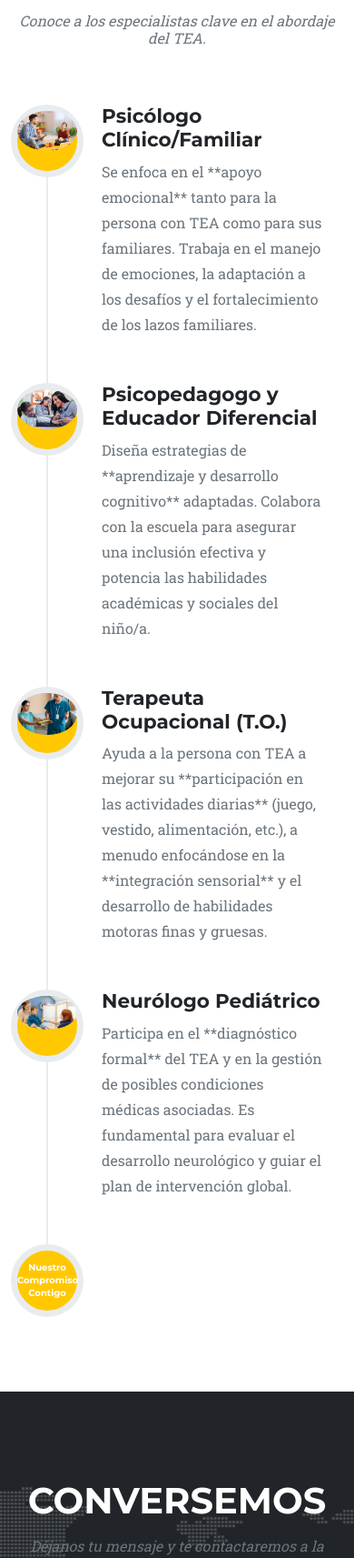
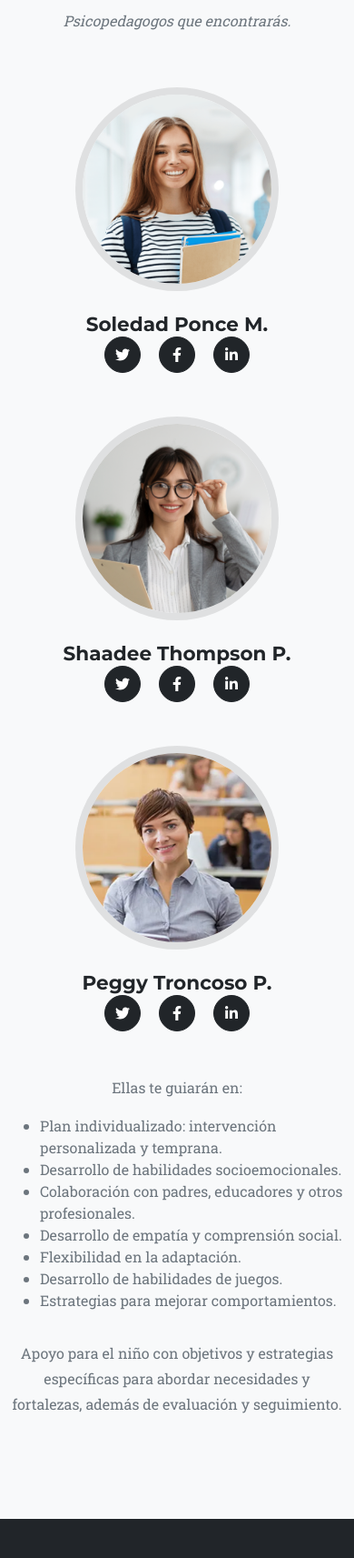
Before and after one commit to JorgeLeal1/tea.github.io, a plain HTML site: page index.html in a window 390 px wide. Shown: the part 2566-4279 px from the top of the page at 91% size. Drawn offline with nearby package versions, Linux system fonts and the light colour scheme.

Commit message:
feat: Se añade equipo de trabajo y se retira sección de profesionales.

```diff
--- a/index.html
+++ b/index.html
@@ -1,22 +1,26 @@
-
 <!DOCTYPE html>
 <html lang="es">
 <head>
     <meta charset="utf-8" />
     <meta name="viewport" content="width=device-width, initial-scale=1, shrink-to-fit=no" />
+
+    <title>TEAcompaño - Apoyo para el Espectro Autista</title>
     <meta name="description" content="TEAcompaño: Apoyo integral, información y orientación profesional para familias y personas con Trastorno del Espectro Autista (TEA)." />
     <meta name="author" content="TEAcompaño" />
-        <title>TEAcompaño - Apoyo para el Espectro Autista</title>
     <link rel="icon" type="image/x-icon" href="favicon.ico" />
-        <script src="https://use.fontawesome.com/releases/v5.15.3/js/all.js" crossorigin="anonymous"></script>
+
     <link href="https://fonts.googleapis.com/css?family=Montserrat:400,700" rel="stylesheet" type="text/css" />
     <link href="https://fonts.googleapis.com/css?family=Roboto+Slab:400,100,300,700" rel="stylesheet" type="text/css" />
     <link href="styles.css" rel="stylesheet" />
+
+    <script src="https://use.fontawesome.com/releases/v5.15.3/js/all.js" crossorigin="anonymous"></script>
 </head>
 <body id="page-top">
     <nav class="navbar navbar-expand-lg navbar-dark fixed-top" id="mainNav">
         <div class="container">
-                <a class="navbar-brand" href="#page-top"><img src="logo5.png" alt="Logo TEAcompaño" style="height: 40px;"></a>
+            <a class="navbar-brand" href="#page-top">
+                <img src="logo5.png" alt="Logo TEAcompaño" style="height: 40px;">
+            </a>
             <button class="navbar-toggler" type="button" data-bs-toggle="collapse" data-bs-target="#navbarResponsive" aria-controls="navbarResponsive" aria-expanded="false" aria-label="Toggle navigation">
                 Menú
                 <i class="fas fa-bars ms-1"></i>
@@ -24,13 +28,12 @@
             <div class="collapse navbar-collapse" id="navbarResponsive">
                 <ul class="navbar-nav text-uppercase ms-auto py-4 py-lg-0">
                     <li class="nav-item"><a class="nav-link" href="#services">Apoyo</a></li>
-                        <li class="nav-item"><a class="nav-link" href="#about">Especialistas</a></li>
+                    <li class="nav-item"><a class="nav-link" href="#team">Equipo</a></li>
                     <li class="nav-item"><a class="nav-link" href="#contact">Contacto</a></li>
                 </ul>
             </div>
         </div>
     </nav>
-
 
     <header class="hero-section">
         <div class="overlay">
@@ -41,6 +44,7 @@
         </div>
     </header>
 
+    <main>
         <section class="page-section" id="services">
             <div class="container">
                 <div class="text-center">
@@ -51,21 +55,24 @@
                     <div class="col-md-4">
                         <span class="fa-stack fa-4x">
                             <i class="fas fa-circle fa-stack-2x text-primary"></i>
-                            <i class="fas fa-hands-helping fa-stack-1x fa-inverse"></i> </span>
+                            <i class="fas fa-hands-helping fa-stack-1x fa-inverse"></i>
+                        </span>
                         <h4 class="my-3">Comunidad y Contención</h4>
                         <p class="text-muted">¡**No estás solo**! Aquí encontrarás un espacio seguro para compartir experiencias, resolver dudas y recibir el apoyo emocional de una comunidad que entiende el camino. Contáctanos para unirte a nuestros grupos de apoyo.</p>
                     </div>
                     <div class="col-md-4">
                         <span class="fa-stack fa-4x">
                             <i class="fas fa-circle fa-stack-2x text-primary"></i>
-                            <i class="fas fa-book-open fa-stack-1x fa-inverse"></i> </span>
+                            <i class="fas fa-book-open fa-stack-1x fa-inverse"></i>
+                        </span>
                         <h4 class="my-3">Información y Orientación</h4>
                         <p class="text-muted">Ofrecemos **información verificada** y orientación sobre el TEA, sus características, etapas de desarrollo y recursos disponibles. Te ayudamos a comprender y a gestionar de la mejor manera el día a día.</p>
                     </div>
                     <div class="col-md-4">
                         <span class="fa-stack fa-4x">
                             <i class="fas fa-circle fa-stack-2x text-primary"></i>
-                            <i class="fas fa-user-md fa-stack-1x fa-inverse"></i> </span>
+                            <i class="fas fa-user-md fa-stack-1x fa-inverse"></i>
+                        </span>
                         <h4 class="my-3">Acceso a Especialistas</h4>
                         <p class="text-muted">Te conectamos con una **red de profesionales** especializados en TEA, incluyendo psicólogos, terapeutas ocupacionales y neurólogos, garantizando una atención integral para tu hijo/a y tu familia.</p>
                     </div>
@@ -73,63 +80,62 @@
             </div>
         </section>
 
-        <section class="page-section" id="about">
+        <section class="page-section bg-light" id="team">
             <div class="container">
                 <div class="text-center">
                     <h2 class="section-heading text-uppercase">Nuestro Acompañamiento Profesional</h2>
-                    <h3 class="section-subheading text-muted">Conoce a los especialistas clave en el abordaje del TEA.</h3>
+                    <h3 class="section-subheading text-muted">Psicopedagogos que encontrarás.</h3>
                 </div>
-                <ul class="timeline">
-                    <li>
-                        <div class="timeline-image"><img class="rounded-circle img-fluid" src="1.png" alt="Psicólogo" /></div>
-                        <div class="timeline-panel">
-                            <div class="timeline-heading">
-                                <h4 class="subheading">Psicólogo Clínico/Familiar</h4>
+                <div class="row">
+                    <div class="col-lg-4">
+                        <div class="team-member">
+                            <img class="mx-auto rounded-circle" src="p0.png" alt="Foto de Soledad Ponce M." />
+                            <h4>Soledad Ponce M.</h4>
+                            <a class="btn btn-dark btn-social mx-2" href="#!"><i class="fab fa-twitter"></i></a>
+                            <a class="btn btn-dark btn-social mx-2" href="#!"><i class="fab fa-facebook-f"></i></a>
+                            <a class="btn btn-dark btn-social mx-2" href="#!"><i class="fab fa-linkedin-in"></i></a>
                         </div>
-                            <div class="timeline-body"><p class="text-muted">Se enfoca en el **apoyo emocional** tanto para la persona con TEA como para sus familiares. Trabaja en el manejo de emociones, la adaptación a los desafíos y el fortalecimiento de los lazos familiares.</p></div>
                     </div>
-                    </li>
-                    <li class="timeline-inverted">
-                        <div class="timeline-image"><img class="rounded-circle img-fluid" src="2.png" alt="Psicopedagogo" /></div>
-                        <div class="timeline-panel">
-                            <div class="timeline-heading">
-                                <h4 class="subheading">Psicopedagogo y Educador Diferencial</h4>
+                    <div class="col-lg-4">
+                        <div class="team-member">
+                            <img class="mx-auto rounded-circle" src="p1.png" alt="Foto de Shaadee Thompson P." />
+                            <h4>Shaadee Thompson P.</h4>
+                            <a class="btn btn-dark btn-social mx-2" href="#!"><i class="fab fa-twitter"></i></a>
+                            <a class="btn btn-dark btn-social mx-2" href="#!"><i class="fab fa-facebook-f"></i></a>
+                            <a class="btn btn-dark btn-social mx-2" href="#!"><i class="fab fa-linkedin-in"></i></a>
                         </div>
-                            <div class="timeline-body"><p class="text-muted">Diseña estrategias de **aprendizaje y desarrollo cognitivo** adaptadas. Colabora con la escuela para asegurar una inclusión efectiva y potencia las habilidades académicas y sociales del niño/a.</p></div>
                     </div>
-                    </li>
-                    <li>
-                        <div class="timeline-image"><img class="rounded-circle img-fluid" src="3.png" alt="Terapeuta Ocupacional" /></div>
-                        <div class="timeline-panel">
-                            <div class="timeline-heading">
-                                <h4 class="subheading">Terapeuta Ocupacional (T.O.)</h4>
+                    <div class="col-lg-4">
+                        <div class="team-member">
+                            <img class="mx-auto rounded-circle" src="p2.png" alt="Foto de Peggy Troncoso P." />
+                            <h4>Peggy Troncoso P.</h4>
+                            <a class="btn btn-dark btn-social mx-2" href="#!"><i class="fab fa-twitter"></i></a>
+                            <a class="btn btn-dark btn-social mx-2" href="#!"><i class="fab fa-facebook-f"></i></a>
+                            <a class="btn btn-dark btn-social mx-2" href="#!"><i class="fab fa-linkedin-in"></i></a>
                         </div>
-                            <div class="timeline-body"><p class="text-muted">Ayuda a la persona con TEA a mejorar su **participación en las actividades diarias** (juego, vestido, alimentación, etc.), a menudo enfocándose en la **integración sensorial** y el desarrollo de habilidades motoras finas y gruesas.</p></div>
                     </div>
-                    </li>
-                    <li class="timeline-inverted">
-                        <div class="timeline-image"><img class="rounded-circle img-fluid" src="4.png" alt="Neurólogo" /></div>
-                        <div class="timeline-panel">
-                            <div class="timeline-heading">
-                                <h4 class="subheading">Neurólogo Pediátrico</h4>
                 </div>
-                            <div class="timeline-body"><p class="text-muted">Participa en el **diagnóstico formal** del TEA y en la gestión de posibles condiciones médicas asociadas. Es fundamental para evaluar el desarrollo neurológico y guiar el plan de intervención global.</p></div>
+                <div class="row">
+                    <div class="col-lg-8 mx-auto text-center">
+                        <p class="large text-muted">Ellas te guiarán en: </p>
+                        <ul class="large text-muted text-start" style="display: inline-block;">
+                            <li>Plan individualizado: intervención personalizada y temprana.</li>
+                            <li>Desarrollo de habilidades socioemocionales.</li>
+                            <li>Colaboración con padres, educadores y otros profesionales.</li>
+                            <li>Desarrollo de empatía y comprensión social.</li>
+                            <li>Flexibilidad en la adaptación.</li>
+                            <li>Desarrollo de habilidades de juegos.</li>
+                            <li>Estrategias para mejorar comportamientos.</li>
+                        </ul>
+                        <p class="large text-muted mt-3">
+                            Apoyo para el niño con objetivos y estrategias específicas para abordar necesidades y fortalezas,
+                            además de evaluación y seguimiento.
+                        </p>
                     </div>
-                    </li>
-                    <li class="timeline-inverted">
-                        <div class="timeline-image">
-                            <h4>
-                                Nuestro
-                                <br />
-                                Compromiso
-                                <br />
-                                Contigo
-                            </h4>
                 </div>
-                    </li>
-                </ul>
             </div>
         </section>
+
         <section class="page-section" id="contact">
             <div class="container">
                 <div class="text-center">
@@ -165,11 +171,52 @@
                             <div class="fw-bolder">¡Mensaje enviado exitosamente! Pronto nos pondremos en contacto contigo.</div>
                         </div>
                     </div>
-                    <div class="d-none" id="submitErrorMessage"><div class="text-center text-danger mb-3">Error al enviar el mensaje. ¡Por favor, inténtalo de nuevo más tarde!</div></div>
-                    <div class="text-center"><button class="btn btn-primary btn-xl text-uppercase disabled" id="submitButton" type="submit">Enviar Mensaje</button></div>
+                    <div class="d-none" id="submitErrorMessage">
+                        <div class="text-center text-danger mb-3">Error al enviar el mensaje. ¡Por favor, inténtalo de nuevo más tarde!</div>
+                    </div>
+                    <div class="text-center">
+                        <button class="btn btn-primary btn-xl text-uppercase disabled" id="submitButton" type="submit">Enviar Mensaje</button>
+                    </div>
                 </form>
+
+                <div class="container px-4 px-lg-5" style="padding-top: 70px; margin-top: 50px;">
+                    <div class="row gx-4 gx-lg-5">
+                        <div class="col-md-4 mb-3 mb-md-0">
+                            <div class="card py-4 h-100">
+                                <div class="card-body text-center">
+                                    <i class="fas fa-map-marked-alt text-primary mb-2"></i>
+                                    <h4 class="text-uppercase m-0">DIRECCIÓN</h4>
+                                    <hr class="my-4 mx-auto" />
+                                    <div class="small text-black-50">Avenida Prat 879 - Concepción, Chile</div>
+                                </div>
+                            </div>
+                        </div>
+                        <div class="col-md-4 mb-3 mb-md-0">
+                            <div class="card py-4 h-100">
+                                <div class="card-body text-center">
+                                    <i class="fas fa-envelope text-primary mb-2"></i>
+                                    <h4 class="text-uppercase m-0">Email</h4>
+                                    <hr class="my-4 mx-auto" />
+                                    <div class="small text-black-50"><a href="mailto:TEAcompaño.familia@gmail.com">TEAcompaño.familia@gmail.com</a></div>
+                                </div>
+                            </div>
+                        </div>
+                        <div class="col-md-4 mb-3 mb-md-0">
+                            <div class="card py-4 h-100">
+                                <div class="card-body text-center">
+                                    <i class="fas fa-mobile-alt text-primary mb-2"></i>
+                                    <h4 class="text-uppercase m-0">TELÉFONO</h4>
+                                    <hr class="my-4 mx-auto" />
+                                    <div class="small text-black-50"><a href="tel:+56412108892">+56 41 210 8892</a></div>
+                                </div>
+                            </div>
+                        </div>
+                    </div>
+                </div>
             </div>
         </section>
+    </main>
+
     <footer class="footer py-4">
         <div class="container">
             <div class="row align-items-center">
@@ -177,7 +224,8 @@
                 <div class="col-lg-4 my-3 my-lg-0">
                     <a class="btn btn-dark btn-social mx-2" href="#!"><i class="fab fa-twitter"></i></a>
                     <a class="btn btn-dark btn-social mx-2" href="#!"><i class="fab fa-facebook-f"></i></a>
-                        <a class="btn btn-dark btn-social mx-2" href="#!"><i class="fab fa-instagram"></i></a> </div>
+                    <a class="btn btn-dark btn-social mx-2" href="#!"><i class="fab fa-instagram"></i></a>
+                </div>
                 <div class="col-lg-4 text-lg-end">
                     <a class="link-dark text-decoration-none me-3" href="#!">Política de Privacidad</a>
                     <a class="link-dark text-decoration-none" href="#!">Términos de Uso</a>
```
Also changed, not shown: p0.png (added), p1.png (added), p2.png (added). Lines whose indentation alone changed are shown as unchanged.
